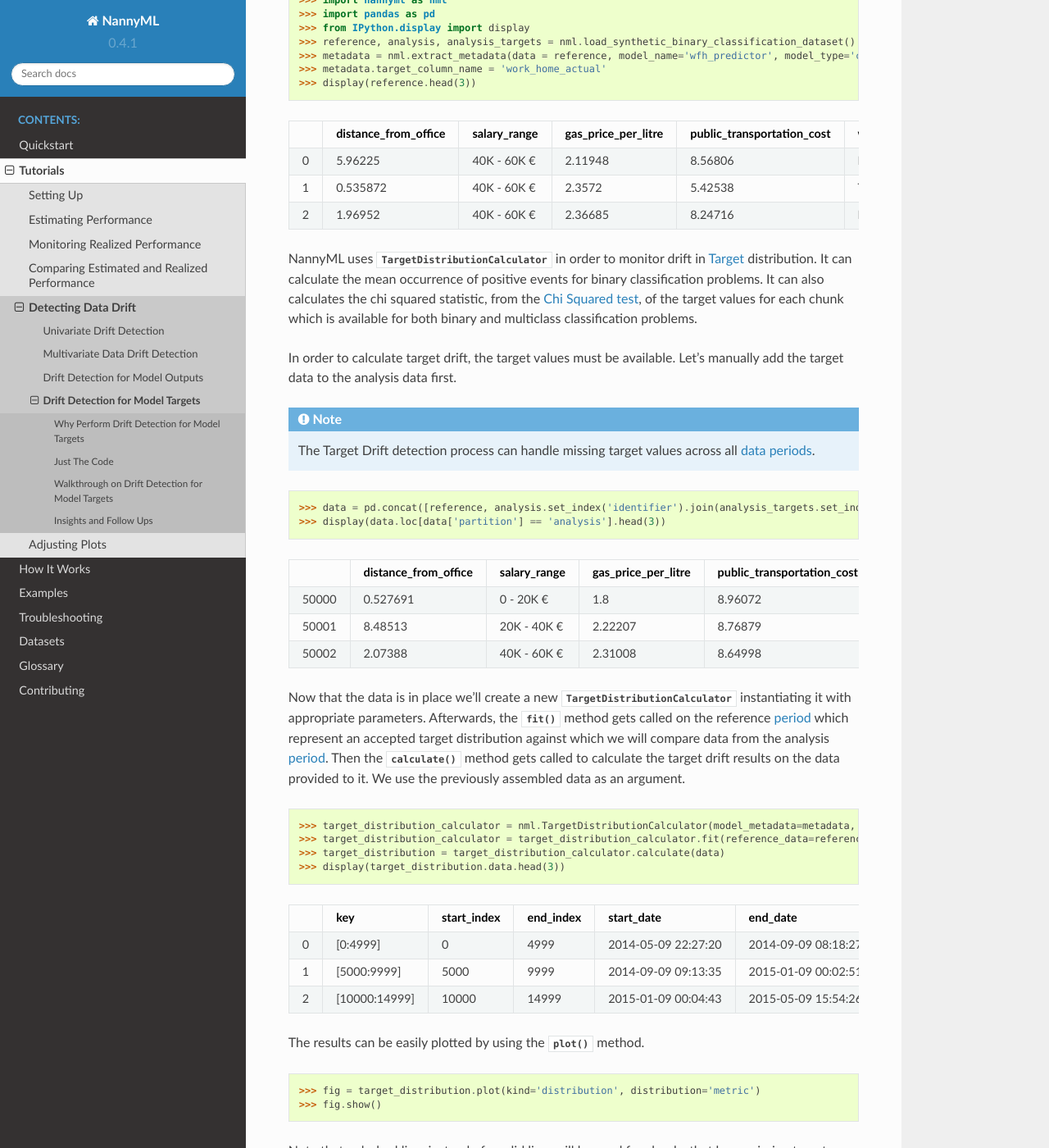
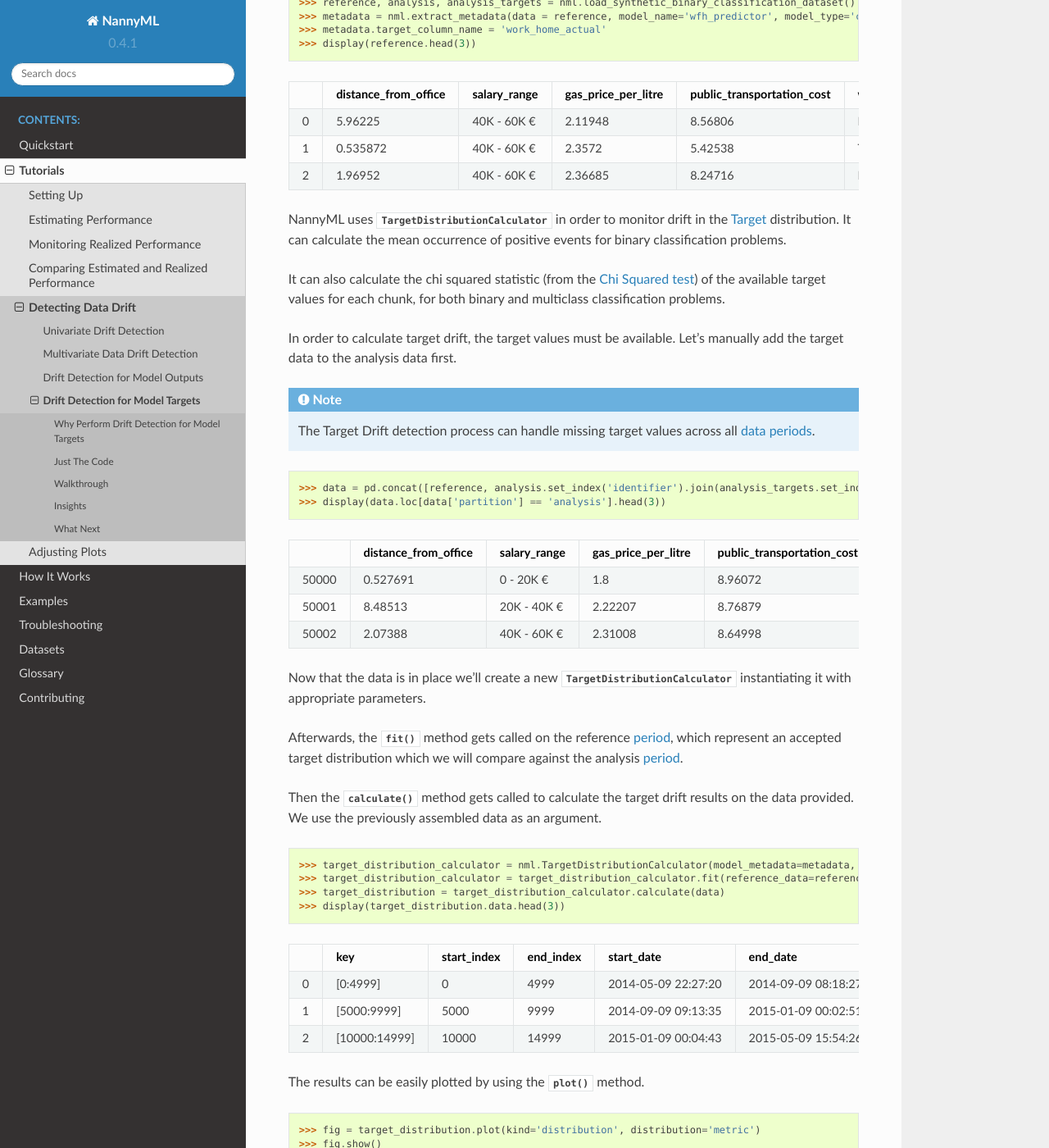
Before and after one commit to NannyML/nannyml, a Sphinx documentation site: the page built from docs/tutorials/detecting_data_drift/drift_detection_for_model_targets.rst, in a window 1280 px wide and 1400 px high, scrolled down 1008 px. Shown: the whole window at 82% size. Built offline with Sphinx 7.4.7 and the Read the Docs theme 2.0.0, drawn with Linux system fonts in a browser that asks for light colours; pages that are not in the unit, such as notebooks, are missing from menus; the version number is read from the project's files by our own code; some of the changed text lies outside the part shown.

Commit message:
Drift for model outputs and targets updated

```diff
--- a/docs/tutorials/detecting_data_drift/drift_detection_for_model_targets.rst
+++ b/docs/tutorials/detecting_data_drift/drift_detection_for_model_targets.rst
@@ -10,13 +10,11 @@
 The performance of a machine learning model can be affected if the distribution of targets changes.
 The target distribution can change both because of data drift but also because of label shift.
 
-Moreover a change in the target distribution may mean that business assumptions on which the model is
+A change in the target distribution may mean that business assumptions on which the model is
 used may need to be revisited.
 
 Just The Code
 -------------
-
-If you just want the code to experiment yourself within a Jupyter Notebook, here you go:
 
 .. code-block:: python
 
@@ -46,7 +44,7 @@
 
 
 
-Walkthrough on Drift Detection for Model Targets
+Walkthrough
 ------------------------------------------------
 
 Let's start by loading some synthetic data provided by the NannyML package.
@@ -74,11 +72,11 @@
 
 
 NannyML uses :class:`~nannyml.drift.target.target_distribution.calculator.TargetDistributionCalculator`
-in order to monitor drift in :term:`Target` distribution. It can calculate the mean occurrence of positive
-events for binary classification problems. It can also  calculates the chi squared statistic,
-from the :term:`Chi Squared test<Chi Squared test>`,
-of the target values for each chunk which is available for both binary
-and multiclass classification problems.
+in order to monitor drift in the :term:`Target` distribution. It can calculate the mean occurrence of positive
+events for binary classification problems.
+
+It can also calculate the chi squared statistic (from the :term:`Chi Squared test<Chi Squared test>`)
+of the available target values for each chunk, for both binary and multiclass classification problems.
 
 In order to calculate target drift, the target values must be available. Let's manually add the target data to the analysis
 data first.
@@ -104,13 +102,13 @@
 Now that the data is in place we'll create a new
 :class:`~nannyml.drift.target.target_distribution.calculator.TargetDistributionCalculator`
 instantiating it with appropriate parameters.
+
 Afterwards, the :meth:`~nannyml.drift.target.target_distribution.calculator.TargetDistributionCalculator.fit`
-method gets called on the reference :term:`period<Data Period>` which represent an accepted target distribution
-against which we will compare data from the analysis :term:`period<Data Period>`.
-Then the
-:meth:`~nannyml.drift.target.target_distribution.calculator.TargetDistributionCalculator.calculate` method gets
-called to calculate the target drift results on the data provided to it. We use the previously
-assembled data as an argument.
+method gets called on the reference :term:`period<Data Period>`, which represent an accepted target distribution
+which we will compare against the analysis :term:`period<Data Period>`.
+
+Then the :meth:`~nannyml.drift.target.target_distribution.calculator.TargetDistributionCalculator.calculate` method gets
+called to calculate the target drift results on the data provided. We use the previously assembled data as an argument.
 
 .. code-block:: python
 
@@ -150,12 +148,15 @@
 
 .. image:: /_static/target_distribution_statistical.svg
 
-Insights and Follow Ups
+Insights
 -----------------------
 
 Looking at the results we see that we have a false alert on the first chunk of the analysis data. This
-can happen when the statistical tests consider significant a small change in the distribution of a variable
-in the chunks. But because the change is small it is usually not significant from a model monitoring perspective.
+can happen when the statistical tests consider a small change in the distribution of a variable to be significant.
+But because the change is small it is usually not significant from a model monitoring perspective.
+
+What Next
+-----------------------
 
 The :ref:`performance-calculation` functionality of NannyML can can add context to the target drift results
 showing whether there are associated performance changes.
```
Also changed, not shown: docs/tutorials/detecting_data_drift/drift_detection_for_model_outputs.rst (+19 -16 lines).
